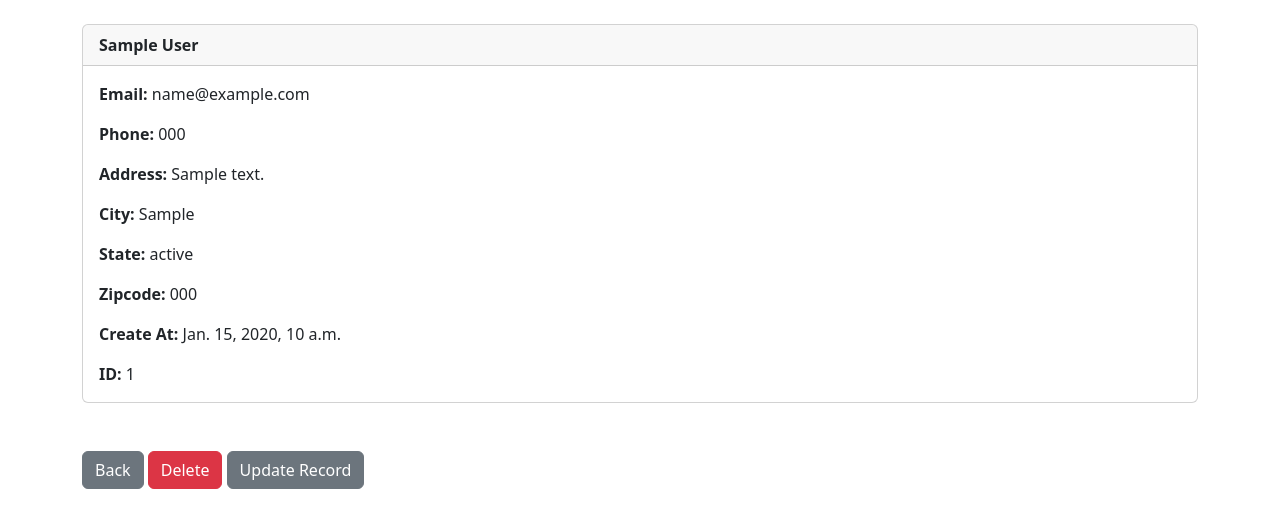
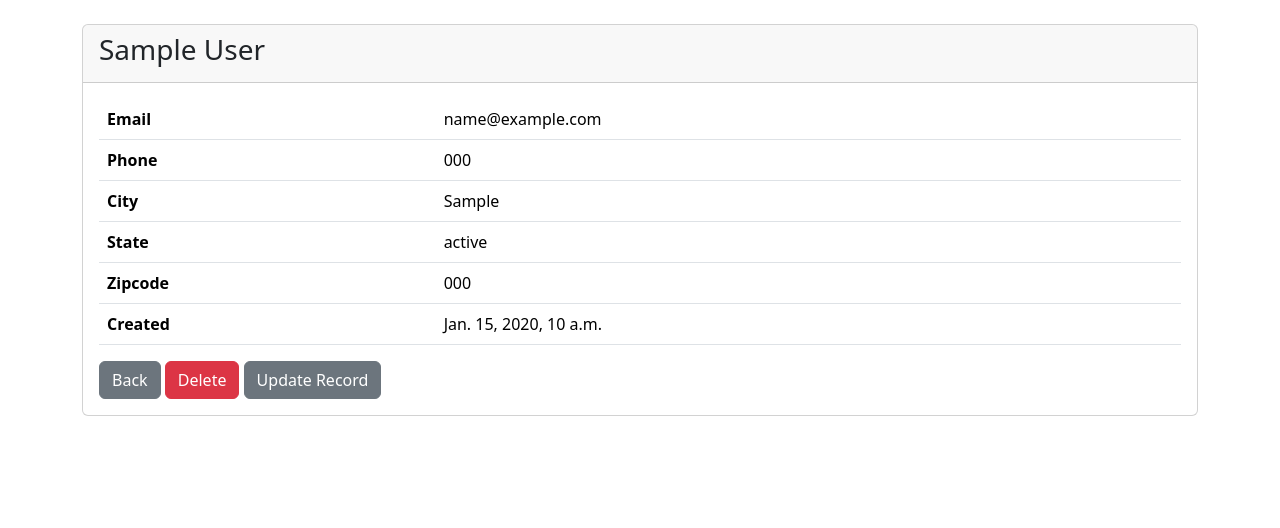
Before and after one commit to laraib07/DCRM, a Django app: page /record/1 in a window 1280 px wide. Shown: the part 58-586 px from the top of the page. Run offline with Django 4.2, Linux system fonts and the light colour scheme; a user stored in the database is signed in; tables that the repository leaves empty hold one stand-in row (values such as "Sample post").

Commit message:
update: show record page UI

```diff
--- a/website/templates/record.html
+++ b/website/templates/record.html
@@ -4,49 +4,43 @@
 
 
 <div class="card">
-  <div class="card-header"><strong>
+  <div class="card-header"><h3>
     	{{ customer_record.first_name }}
-		{{ customer_record.last_name }}</strong>
+		{{ customer_record.last_name }}</h3>
   </div>
   <div class="card-body">
-
-
-
-<p class="card-text">
-<strong>Email: </strong>{{ customer_record.email }}</p>
-
-<p class="card-text">
-<strong>Phone: </strong>{{ customer_record.phone }}
-</p>
-
-<p class="card-text">
-<strong>Address: </strong>{{ customer_record.address }}</p>
-
-<p class="card-text">
-<strong>City: </strong>{{ customer_record.city }}</p>
-
-<p class="card-text">
-<strong>State: </strong>{{ customer_record.state }}</p>
-
-<p class="card-text">
-<strong>Zipcode: </strong>{{ customer_record.zipcode }}</p>
-
-<p class="card-text">
-<strong>Create At: </strong>{{ customer_record.created_at }}</p>
-
-<p class="card-text">
-<strong>ID: </strong>{{ customer_record.id }}</p>
-
-
+    <table class="table">
+      <tbody>
+        <tr>
+          <th scope="row">Email</th>
+          <td>{{ customer_record.email }}</td>
+        </tr>
+        <tr>
+          <th scope="row">Phone</th>
+          <td>{{ customer_record.phone }}</td>
+        </tr>
+        <tr>
+          <th scope="row">City</th>
+          <td>{{ customer_record.city }}</td>
+        </tr>
+        <tr>
+          <th scope="row">State</th>
+          <td>{{ customer_record.state }}</td>
+        </tr>
+        <tr>
+          <th scope="row">Zipcode</th>
+          <td>{{ customer_record.zipcode }}</td>
+        </tr>
+        <tr>
+          <th scope="row">Created</th>
+          <td>{{ customer_record.created_at }}</td>
+        </tr>
+      </tbody>
+    </table>
+    <a href="{% url 'home' %}" class="btn btn-secondary">Back</a>
+    <a href="{% url 'delete' customer_record.id %}" class="btn btn-danger">Delete</a>
+    <a href="{% url 'update_record' customer_record.id %}" class="btn btn-secondary">Update Record</a>
   </div>
 </div>
 
-<br/><br/>
-<a href="{% url 'home' %}" class="btn btn-secondary">Back</a>
-
-<a href="{% url 'delete' customer_record.id %}" class="btn btn-danger">Delete</a>
-
-<a href="{% url 'update_record' customer_record.id %}" class="btn btn-secondary">Update Record</a>
-
-
 {% endblock %}
```
